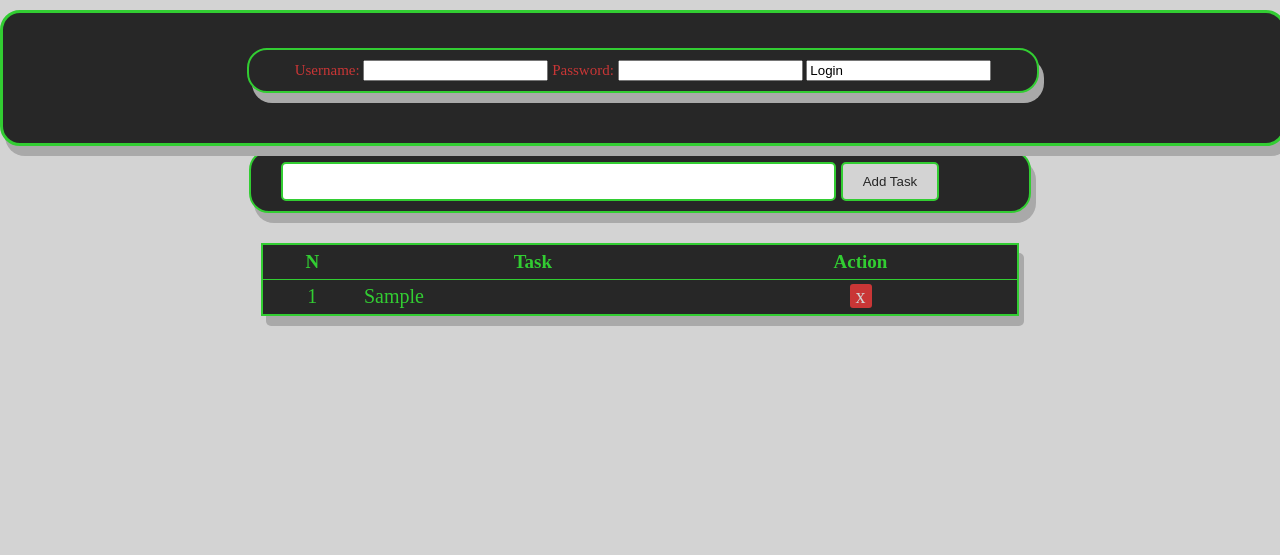
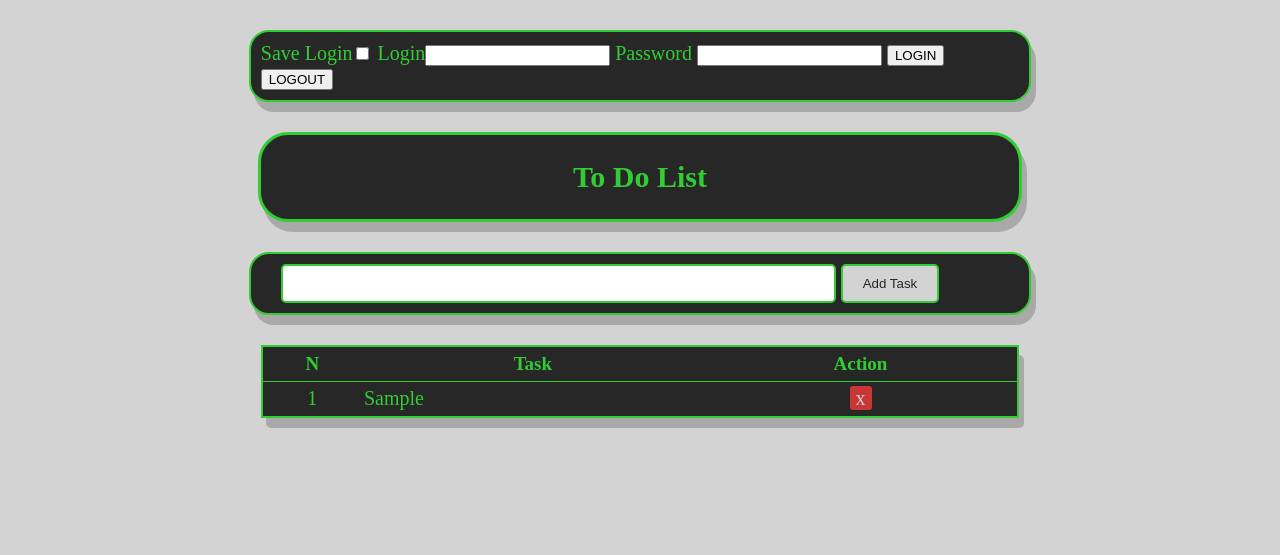
Before and after one commit to mozenaite/php-publicmap, a PHP site: page / in a window 1280 px wide. Shown: the top 555 px of the page. Run offline with PHP 8.4, Linux system fonts and the light colour scheme; tables that the repository leaves empty or names only in its code hold one stand-in row (values such as "Sample post").

Commit message:
add change

```diff
--- a/Public/index.php
+++ b/Public/index.php
@@ -1,8 +1,12 @@
+
 <?php
 $errors = "";
 
 // connect to the database
+// require_once("../config/config.php");
+// $conn = mysqli_connect(SERVER, USER, PW, DB);
 $db = mysqli_connect("localhost", "root", "", "todolist");
+
 
 if (isset($_POST["submit"])){
     $task = $_POST["task"];
@@ -29,20 +33,21 @@ $tasks = mysqli_query($db, "SELECT * FROM tasks");
     <meta charset="UTF-8">
     <meta name="viewport" content="width=device-width, initial-scale=1.0">
     <meta http-equiv="X-UA-Compatible" content="ie=edge">
-    <title>To do list application</title>
+    <title>To do list</title>
     <link rel="stylesheet" href="styles.css">
 </head>
 <body>
 <div class="frm">
-     <form action="login.php" method="POST">
-        <p>
-            <label>Username:</label>
-            <input type="text" id="user" name='user' />
-            <label>Password:</label>
-            <input type="password" id="pass" name='pass' />
-            <input type="login" id="btn" value='Login' />
-        </p>
-      </form>
+
+<form method="POST" action="login.php">
+    Save Login<input type="checkbox" name="savelogin">
+    Login<input name = "uname">
+    Password
+    <input name="pw">
+    <button type="submit" name="login">LOGIN</button>
+    <button type="submit" name="logout">LOGOUT</button>
+
+</form>
 </div>
 <main>
 <div class="heading">
--- a/Public/styles.css
+++ b/Public/styles.css
@@ -2,22 +2,7 @@ body{
     font-size: 20px;
     background-color: lightgrey;
 }
-.frm{
-  width: 100%;
-  height: 15%;
-  margin: 10px auto;
-  text-align: center;
-  background: #272727;
-  border: 3px solid #32cd32;
-  border-radius: 20px;
-  box-shadow: 5px 10px darkgrey;
-  padding: 5px 0px;
-  position: absolute;
-  left: 0%;
-  right: 0%;
-  top: 0%;
-  font-size: 15px;
-}
+
 .heading{
     width: 60%;
     margin: 30px auto;
@@ -36,6 +21,7 @@ form {
     background: #272727;
     border: 2px solid #32cd32;
     box-shadow: 5px 10px darkgrey;
+    color: #32cd32;
 }
 form p{
     color: #c93636;
```
